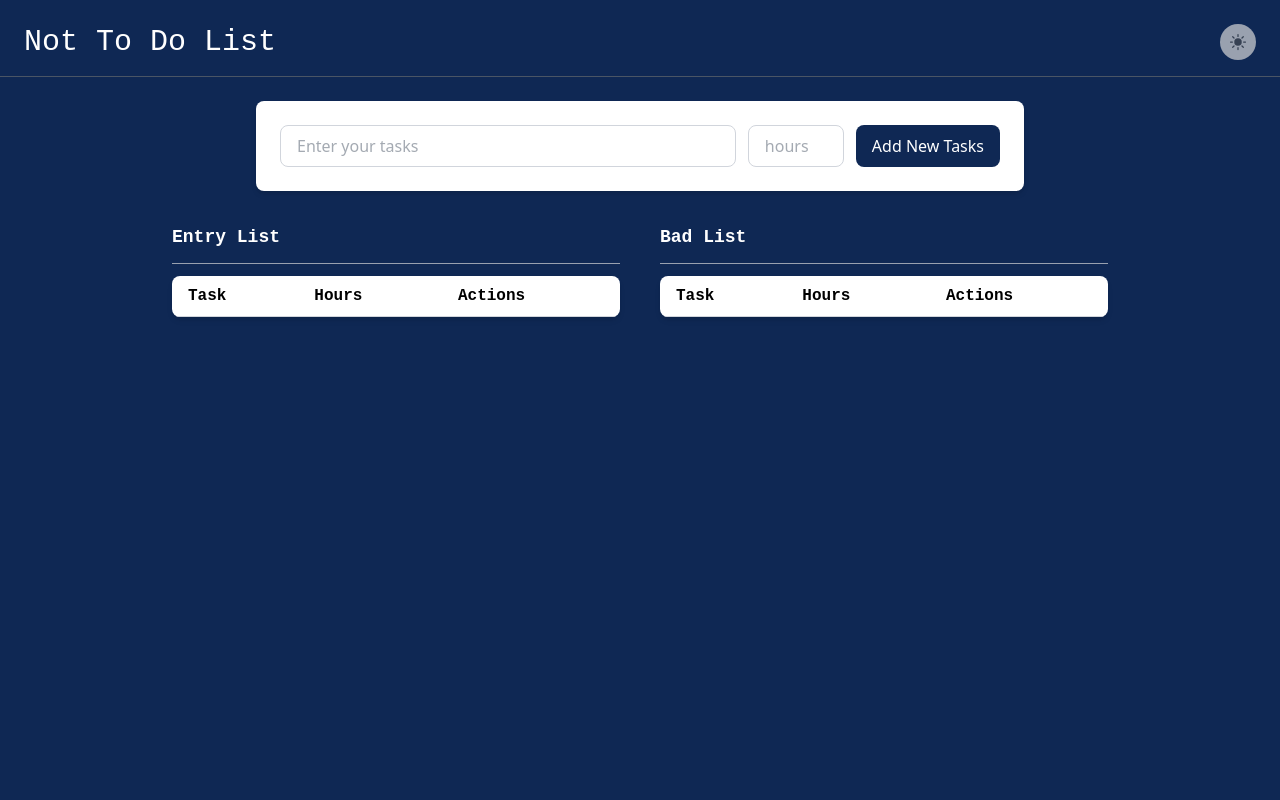
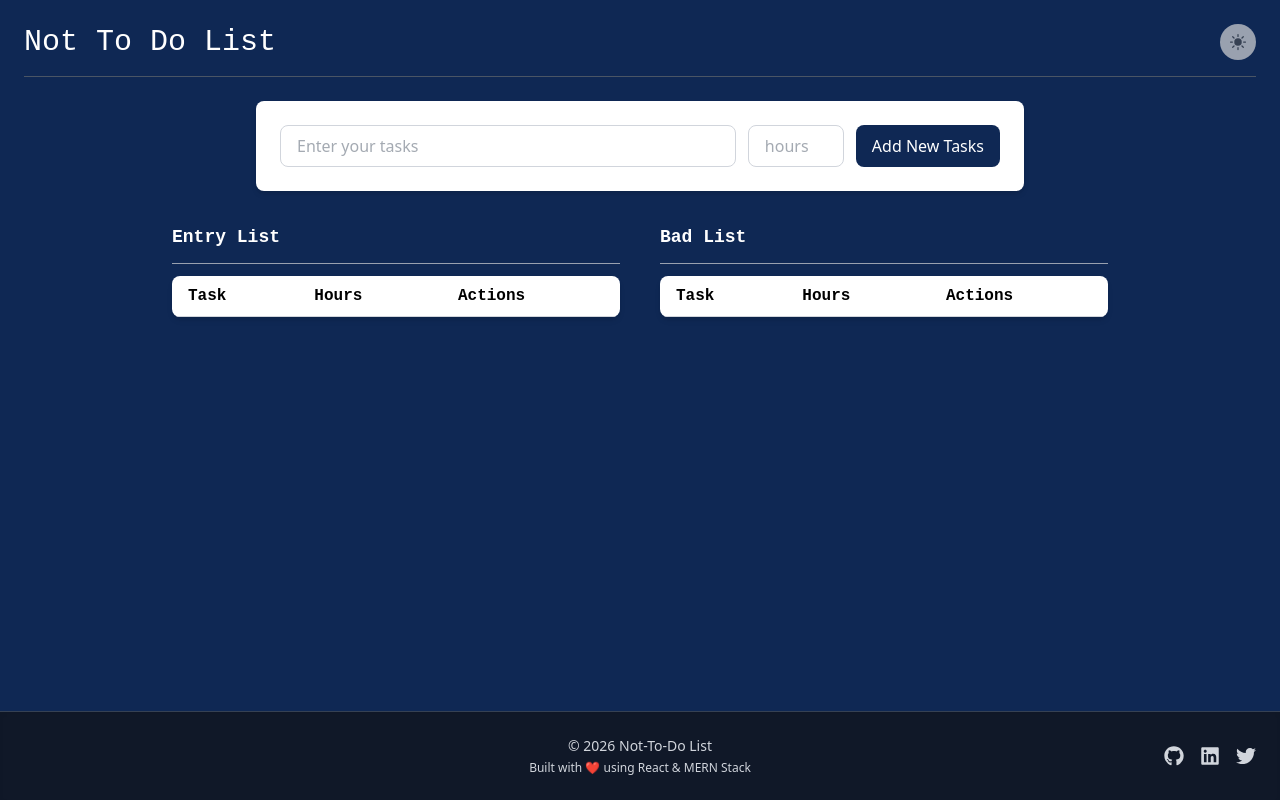
Before and after one commit to sahilstha123/not-to-do-list-web, a React (Vite) app in the folder client/: page / in a window 1280 px wide. Built offline with nearby package versions, Linux system fonts and the light colour scheme.

Commit message:
adding footer

```diff
--- a/client/package.json
+++ b/client/package.json
@@ -14,6 +14,7 @@
     "@tailwindcss/vite": "^4.1.18",
     "react": "^19.2.0",
     "react-dom": "^19.2.0",
+    "react-icons": "^5.5.0",
     "tailwindcss": "^4.1.18"
   },
   "devDependencies": {
--- a/client/src/App.jsx
+++ b/client/src/App.jsx
@@ -5,10 +5,11 @@ import Form from './components/Form'
 import Table from './components/Table'
 import DeleteConfirm from './components/ui/DeleteConfirm'
 import { useToast } from './components/ui/ToastContainer' // useToast hook only
+import Footer from './components/Footer'
 
 function App() {
   const [darkMode, setDarkMode] = useState(true)
-  const { addToast } = useToast() // still works because provider will be in main.jsx
+  const { addToast } = useToast()
   const [userTasksList, setUserTasksList] = useState([])
   const [showDeleteModal, setShowDeleteModal] = useState(false)
   const [taskToDelete, setTaskToDelete] = useState(null)
@@ -18,7 +19,6 @@ function App() {
       addToast("Please enter task and hours!", "error")
       return
     }
-
     setUserTasksList(prev => [...prev, { ...userObj, id: Date.now() }])
     addToast("Task added successfully!", "success")
   }
@@ -50,10 +50,13 @@ function App() {
   }
 
   return (
-    <div className={`${darkMode ? 'bg-primary text-white' : 'bg-white text-black'} min-h-screen pt-6 transition-colors duration-500`}>
+    // Root flex container
+    <div className={`${darkMode ? 'bg-primary text-white' : 'bg-white text-black'} min-h-screen flex flex-col transition-colors duration-500`}>
 
+      {/* Content area grows */}
+      <div className="flex-1 pt-6 px-6">
         {/* Header */}
-      <div className='flex justify-between items-center px-6'>
+        <div className='flex justify-between items-center'>
           <h1 className='text-center font-robotoMono text-3xl'>Not To Do List</h1>
           <button onClick={() => setDarkMode(!darkMode)} className='transition-transform duration-300'>
             {darkMode
@@ -81,7 +84,10 @@ function App() {
           onConfirm={confirmDelete}
           onCancel={cancelDelete}
         />
+      </div>
 
+      {/* Footer always at the bottom */}
+      <Footer darkMode={darkMode} />
     </div>
   )
 }
--- /dev/null
+++ b/client/src/components/Footer.jsx
@@ -0,0 +1,56 @@
+import React from "react";
+import { FaGithub, FaLinkedin, FaTwitter } from "react-icons/fa";
+
+const Footer = ({ darkMode }) => {
+  const textColor = darkMode ? "text-gray-300" : "text-gray-700";
+  const bgColor = darkMode ? "bg-gray-900 border-gray-700" : "bg-gray-100 border-gray-300";
+
+  return (
+    <footer
+      className={`w-full mt-auto py-6 border-t ${bgColor} shadow-inner relative flex flex-col md:flex-row items-center justify-center px-6 transition-colors duration-300`}
+    >
+      {/* Social Links (Right on desktop, top on mobile) */}
+      <div className="flex gap-4 text-xl justify-center md:absolute md:right-6 top-4 md:top-auto">
+        <a
+          href="https://github.com/sahilstha123/not-to-do-list-web"
+          target="_blank"
+          rel="noopener noreferrer"
+          className={`hover:text-blue-500 transition-transform transform hover:scale-110 ${textColor}`}
+          aria-label="GitHub"
+        >
+          <FaGithub />
+        </a>
+        <a
+          href="https://linkedin.com/in/sahilstha123"
+          target="_blank"
+          rel="noopener noreferrer"
+          className={`hover:text-blue-600 transition-transform transform hover:scale-110 ${textColor}`}
+          aria-label="LinkedIn"
+        >
+          <FaLinkedin />
+        </a>
+        <a
+          href="https://twitter.com/sahilstha123"
+          target="_blank"
+          rel="noopener noreferrer"
+          className={`hover:text-blue-400 transition-transform transform hover:scale-110 ${textColor}`}
+          aria-label="Twitter"
+        >
+          <FaTwitter />
+        </a>
+      </div>
+
+      {/* Centered Copyright */}
+      <div className={`text-center ${textColor}`}>
+        <p className="text-sm font-medium">
+          &copy; {new Date().getFullYear()} Not-To-Do List
+        </p>
+        <p className="text-xs mt-1">
+          Built with <span className="text-red-500">❤️</span> using React & MERN Stack
+        </p>
+      </div>
+    </footer>
+  );
+};
+
+export default Footer;
```
Also changed, not shown: 1 other file (tests, documents, lock files or other folders). Lines whose indentation alone changed are shown as unchanged.
